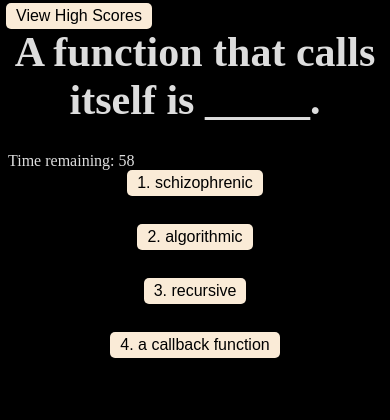
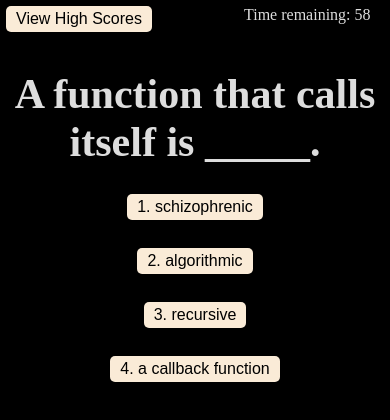
Before and after one commit to tmkeller/online-quiz, a plain HTML site: page index.html in a window 390 px wide. Both pictures are taken after a click on the button "Let's do this!". Drawn offline with Linux system fonts and the light colour scheme.

Commit message:
Added margin for viewScores button, additional top margin for main header (makes it look better in mobile), and a hover effect for the final table.

```diff
--- a/css/style.css
+++ b/css/style.css
@@ -7,6 +7,10 @@ main {
     max-width: 800px;
     display: block;
     margin: 0 auto;
+}
+
+#main_header {
+    margin-top: 70px;
 }
 
 a {
@@ -40,6 +44,7 @@ button:hover {
 }
 
 #view_scores, #timer_sec {
+    margin-top: 3px;
     padding: 3px 6px;
     position:fixed;
     top: 0;
@@ -92,3 +97,7 @@ label {
     color: white;
     text-align: center;
 }
+
+#high-scores-table td:hover {
+    background-color:rgb(165, 165, 165);
+}
--- a/index.html
+++ b/index.html
@@ -14,9 +14,7 @@
         <section id="view_scores">
             <button id="highscores_button">View High Scores</button>
         </section>
-        <section id="timer_sec"></section>
-            Time remaining: <span id="time"></span>
-        </section>
+        <section id="timer_sec">Time remaining: <span id="time"></span></section>
         <section id="answer_field">
         </section>
         <footer>
```
